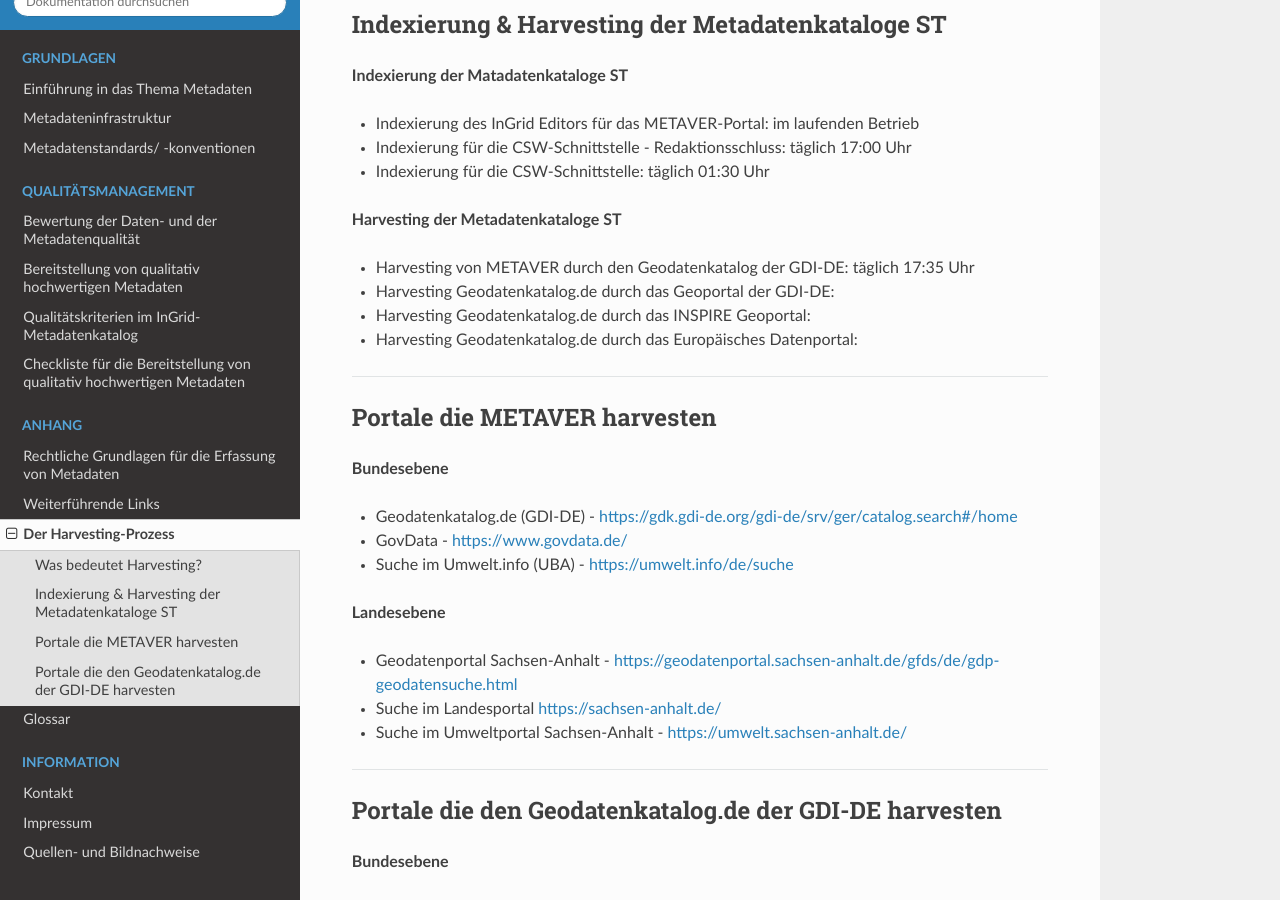
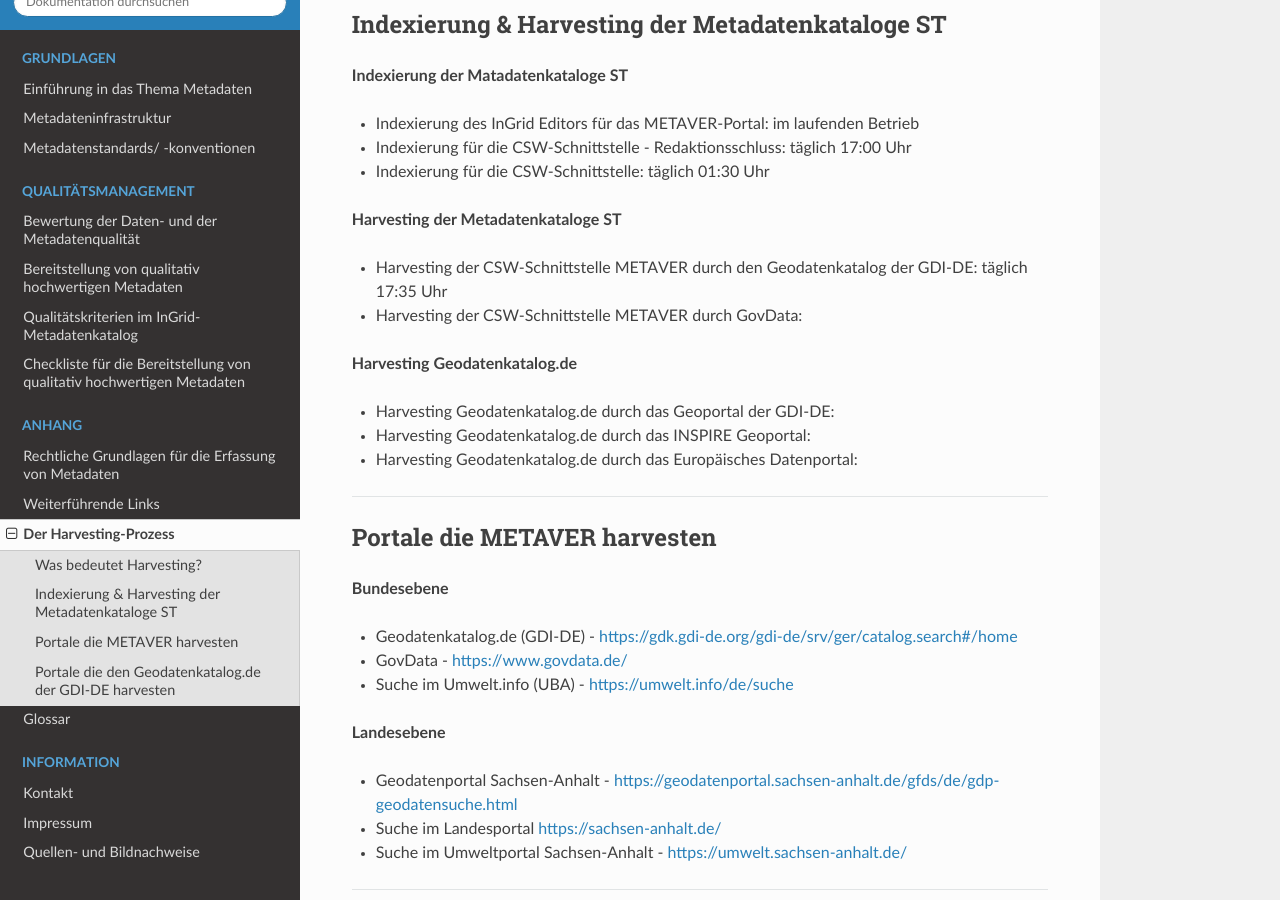
Before and after one commit to tomiwo/ingrid-mdk-st-high-quality-metadata, a Sphinx documentation site: the page built from docs/anhang/harvesting-prozess.rst, in a window 1280 px wide and 900 px high, scrolled down 377 px. Built offline with Sphinx 7.4.7 and the Read the Docs theme 3.1.0, drawn with Linux system fonts in a browser that asks for light colours.

Commit message:
Update harvesting-prozess.rst

```diff
--- a/docs/anhang/harvesting-prozess.rst
+++ b/docs/anhang/harvesting-prozess.rst
@@ -25,7 +25,12 @@
 
 **Harvesting der Metadatenkataloge ST**
 
-- Harvesting von METAVER durch den Geodatenkatalog der GDI-DE: täglich 17:35 Uhr
+- Harvesting der CSW-Schnittstelle METAVER durch den Geodatenkatalog der GDI-DE: täglich 17:35 Uhr
+- Harvesting der CSW-Schnittstelle METAVER durch GovData:
+
+
+**Harvesting Geodatenkatalog.de**
+
 - Harvesting Geodatenkatalog.de durch das Geoportal der GDI-DE:
 - Harvesting Geodatenkatalog.de durch das INSPIRE Geoportal:
 - Harvesting Geodatenkatalog.de durch das Europäisches Datenportal:
```
